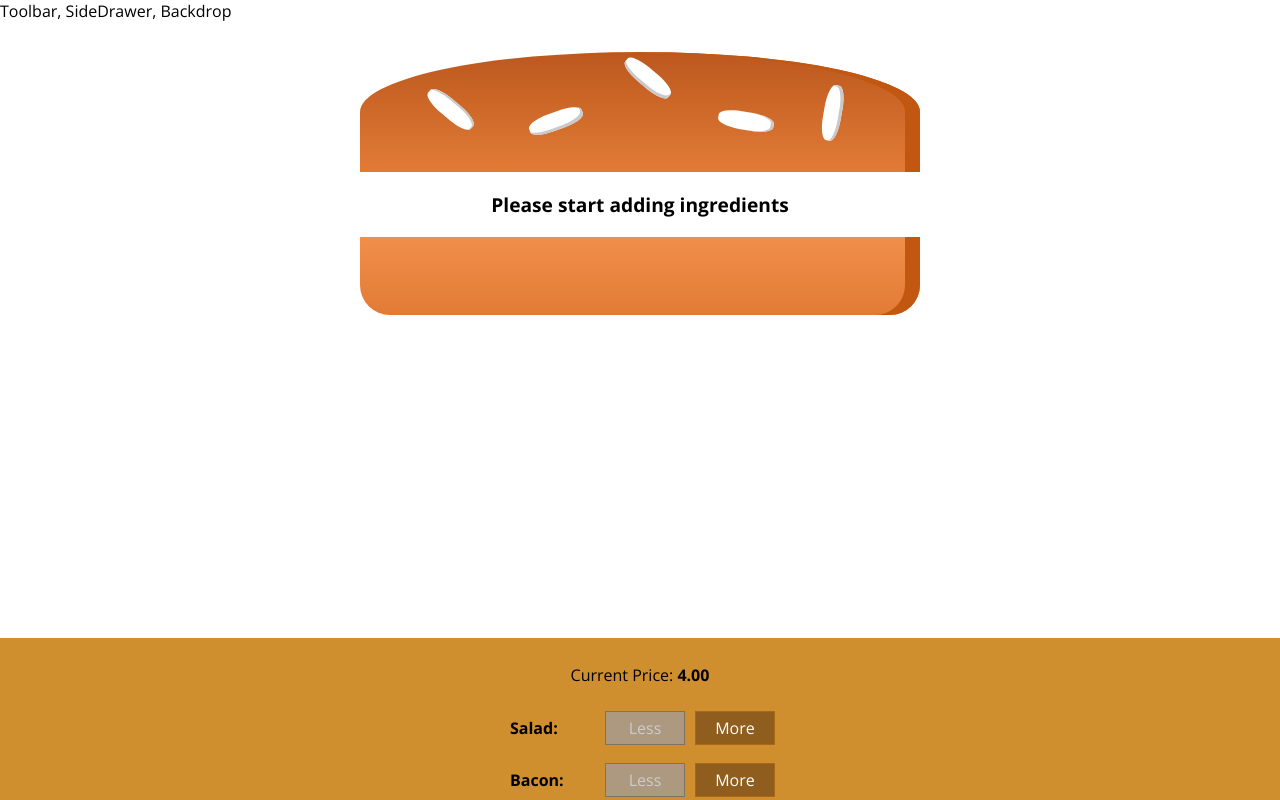
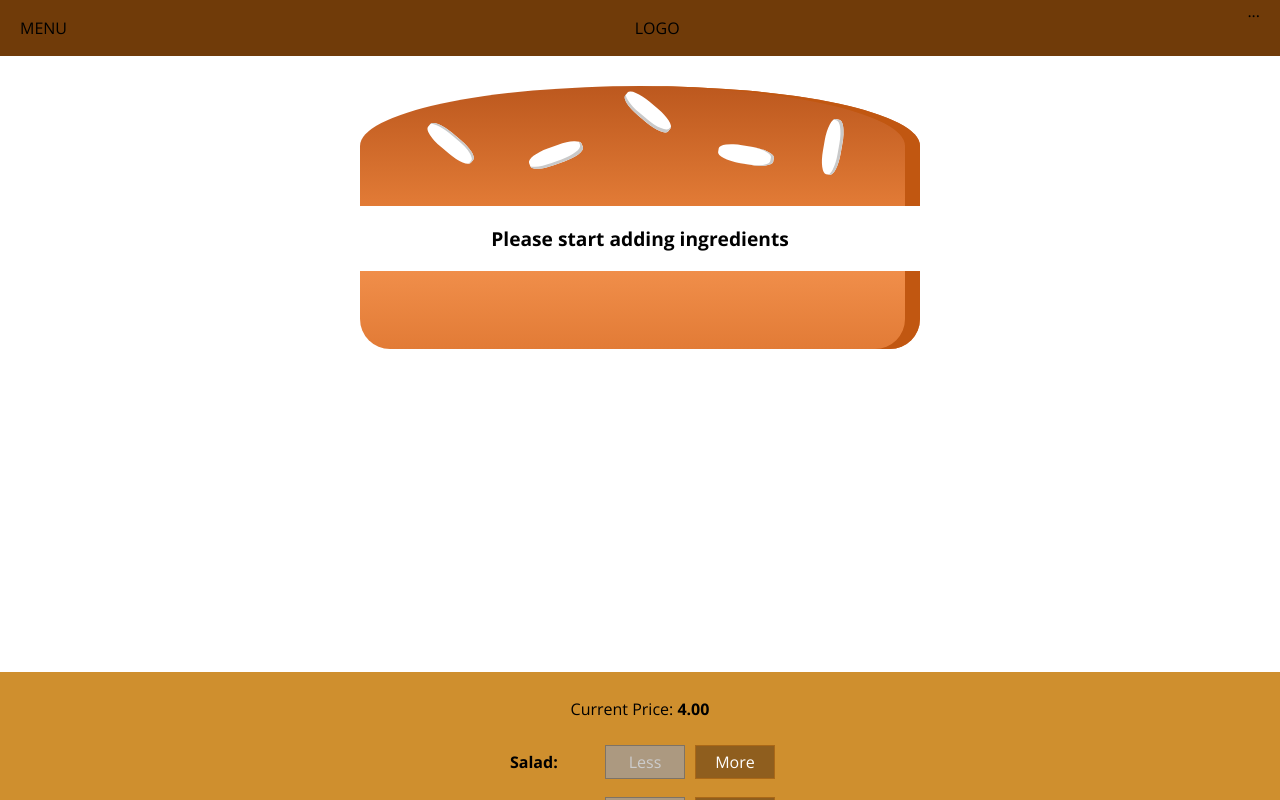
Before and after one commit to NiallFitz/react-complete-guide-burger-builder, a React app: page / in a window 1280 px wide. Shown: the top 800 px of the page. Built offline with nearby package versions, Linux system fonts and the light colour scheme.

Commit message:
Module 143 - Add Toolbar

```diff
--- a/src/components/Layout/Layout.css
+++ b/src/components/Layout/Layout.css
@@ -1,3 +1,3 @@
 .Content {
-  margin-top: 16px;
+  margin-top: 72px;
 }
--- a/src/components/Layout/Layout.js
+++ b/src/components/Layout/Layout.js
@@ -1,10 +1,12 @@
 import React from "react";
+
 import Auxiliary from "../../hoc/Auxiliary";
 import classes from "./Layout.css";
+import Toolbar from "../Navigation/Toolbar/Toolbar";
 
 const layout = (props) => (
   <Auxiliary>
-    <div>Toolbar, SideDrawer, Backdrop</div>
+    <Toolbar />
     <main className={classes.Content}>{props.children}</main>
   </Auxiliary>
 );
--- /dev/null
+++ b/src/components/Navigation/Toolbar/Toolbar.css
@@ -0,0 +1,18 @@
+.Toolbar {
+  height: 56px;
+  width: 100%;
+  position: fixed;
+  top: 0;
+  left: 0;
+  background-color: #703b09;
+  display: flex;
+  justify-content: space-between;
+  align-items: center;
+  padding: 0 20px;
+  box-sizing: border-box;
+  z-index: 90;
+}
+
+.Toolbar nav {
+  height: 100%;
+}
--- /dev/null
+++ b/src/components/Navigation/Toolbar/Toolbar.js
@@ -0,0 +1,13 @@
+import React from "react";
+
+import classes from "./Toolbar.css";
+
+const toolbar = (props) => (
+  <header className={classes.Toolbar}>
+    <div>MENU</div>
+    <div>LOGO</div>
+    <nav>...</nav>
+  </header>
+);
+
+export default toolbar;
```
